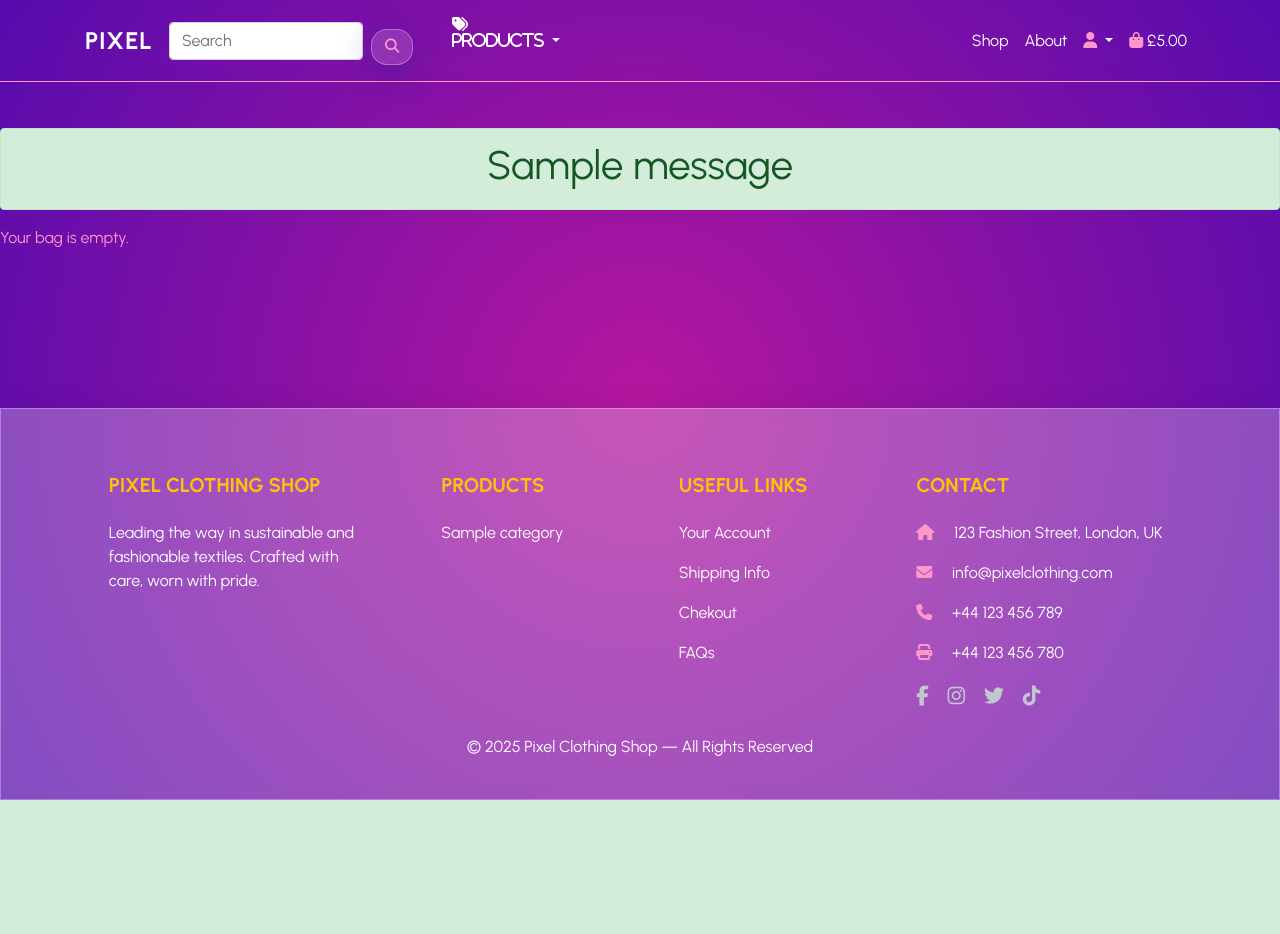
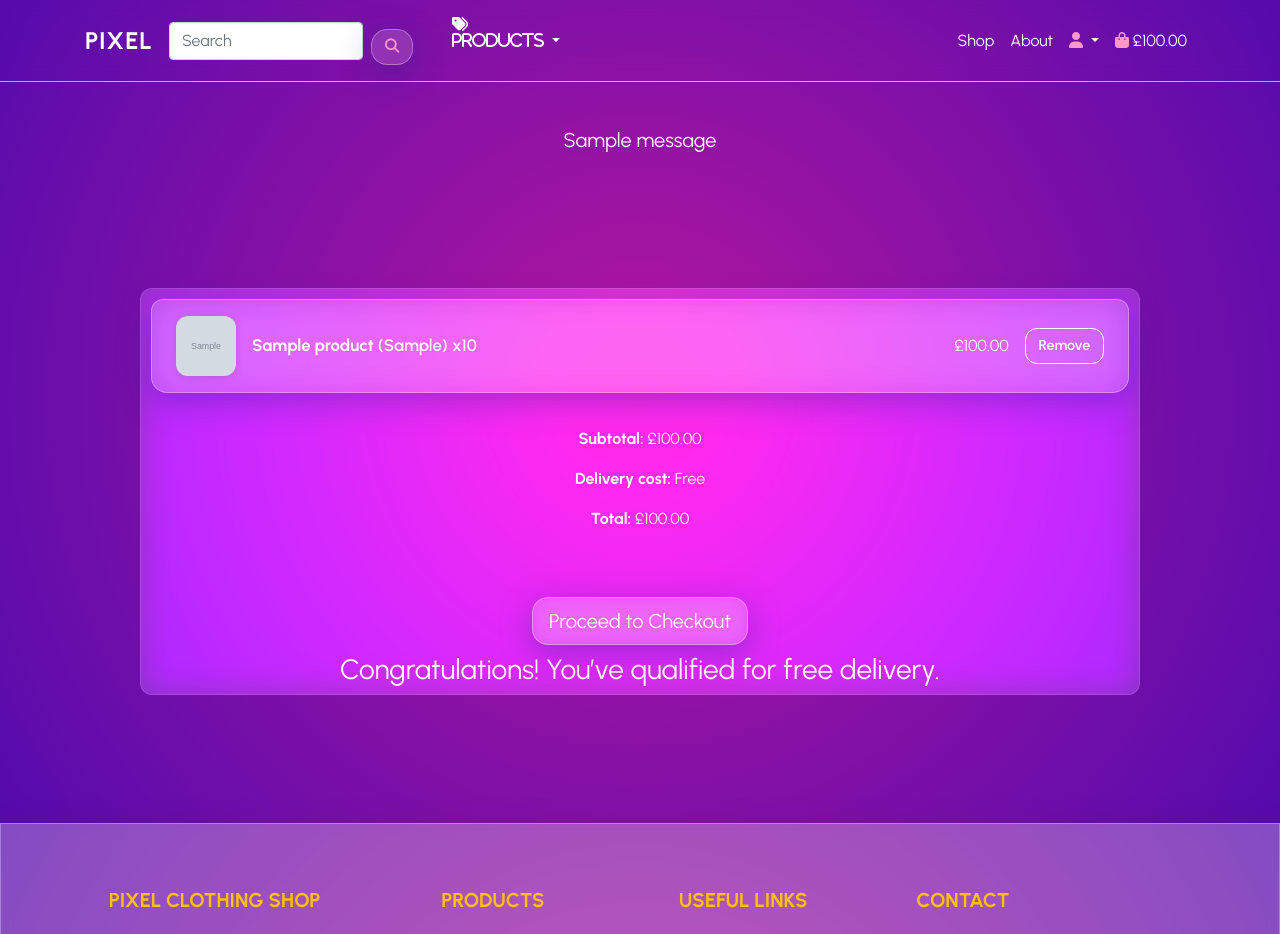
Before and after one commit to ToniEstarlich/pixel-store, a Django app: page /bag/ in a window 1280 px wide. Shown: the top 934 px of the page. Before the commit the page ends 800 px from the top, so only its background shows below. Run offline with Django 5.2, Linux system fonts and the light colour scheme; a user stored in the database is signed in; tables that the repository leaves empty hold one stand-in row (values such as "Sample post"); grey boxes marked "Sample" are stand-in pictures; one stand-in notice (Sample message) is shown; some libraries are stand-ins or nearby versions.

Commit message:
solutions to bag/

```diff
--- a/bag/static/bag/css/bag.css
+++ b/bag/static/bag/css/bag.css
@@ -81,4 +81,11 @@ form button:hover {
   font-size: 1.1rem;
   font-style: italic;
   margin-top: 3rem;
+}*/
+
+.empty-bag {
+  text-align: center;
+  color: floralwhite;
+  font-style: italic;
+  margin-top: 10rem;
 }
--- a/bag/templates/bag/bag.html
+++ b/bag/templates/bag/bag.html
@@ -53,11 +53,9 @@
     <h3 class="mt-2 text-white">Congratulations! You’ve qualified for free delivery.</h3>
   {% endif %}
 </div>
-
+{% else %}
+<h1 class="empty-bag">Your bag is empty.</h1>
+{% endif %}
 </ul>
 
-{% else %}
-<p>Your bag is empty.</p>
-{% endif %}
-
 {% endblock %}
--- a/bag/views.py
+++ b/bag/views.py
@@ -6,7 +6,19 @@ from products.models import Product
 from .models import BagItem
 
 def view_bag(request):
-    bag = request.session.get('bag', {})
+    if request.user.is_authenticated:
+        if 'bag' not in request.session or not request.session['bag']:
+           bag = {}
+           bag_items_db = BagItem.objects.filter(user=request.user)
+           for item in bag_items_db:
+               key = f'{item.product.id}_{item.size}'
+               bag[key] = item.quantity
+               request.session['bag'] = bag
+        else:
+           bag = request.session.get('bag', {})
+    else:
+       bag =request.session.get('bag', {})
+
     bag_items = []
 
     for item_key, quantity in bag.items():
--- a/checkout/static/checkout/css/success.css
+++ b/checkout/static/checkout/css/success.css
@@ -44,4 +44,5 @@
 
 .continue-btn:hover {
   background: linear-gradient(135deg, #e056b0, #6a00f4);
+  color:#ff97c9;
 }
--- a/checkout/templates/checkout/checkout_success.html
+++ b/checkout/templates/checkout/checkout_success.html
@@ -10,8 +10,8 @@
   <div class="success-card glass-card">
     <h2>Thank you!</h2>
     <p>Your order number is: <strong>{{ order.order_number }}</strong></p>
-    <a href="{% url 'products_list' %}" class="continue-btn">Continue shopping</a><br>
-    <a href="{% url 'my_orders' %}" class="continue-btn">View My Orders</a>
+    <a href="{% url 'my_orders' %}" class="checkout-button continue-btn mb-2">View My Orders</a><br>
+    <a href="{% url 'products_list' %}" class="checkout-button continue-btn ">Continue shopping</a>
   </div>
 </div>
 {% endblock %}
--- a/clothing_store/settings.py
+++ b/clothing_store/settings.py
@@ -72,7 +72,7 @@ MIDDLEWARE = [
     'django.middleware.common.CommonMiddleware',
     'django.middleware.csrf.CsrfViewMiddleware',
     'django.contrib.auth.middleware.AuthenticationMiddleware',
-    #'allauth.account.middleware.AccountMiddleware',
+    'allauth.account.middleware.AccountMiddleware',
     'django.contrib.messages.middleware.MessageMiddleware',
     'django.middleware.clickjacking.XFrameOptionsMiddleware',
     'whitenoise.middleware.WhiteNoiseMiddleware',
--- a/products/views.py
+++ b/products/views.py
@@ -2,7 +2,9 @@ from django.shortcuts import render
 from django.utils.timezone import now
 from .models import Product
 from .models import Product, Category
+from django.contrib.auth.decorators import login_required
 
+@login_required
 def product_list(request):
     category_name = request.GET.get('category')
 
--- a/templates/base.html
+++ b/templates/base.html
@@ -70,7 +70,7 @@
   {% if messages %}
   <div class="message-container text-center" style="margin-top: 10%; color: greenyellow;">
     {% for message in messages %}
-    <div class="alert alert-{{ message.tags }}"><h1>{{ message }}</h1></div>
+    <div class=" text-white {{ message.tags }}"><h5>{{ message }}</h5></div>
     {% endfor %}
   </div>
   {% endif %}
--- a/users/static/users/css/my_orders.css
+++ b/users/static/users/css/my_orders.css
@@ -74,6 +74,7 @@
 .continue-btn:hover {
   background: linear-gradient(135deg, #e056b0, #6a00f4);
   text-decoration: none;
+  color: #ff97c9;
 }
 
 /* Responsive */
```
Also changed, not shown: checkout/views.py (+12 -6 lines).
